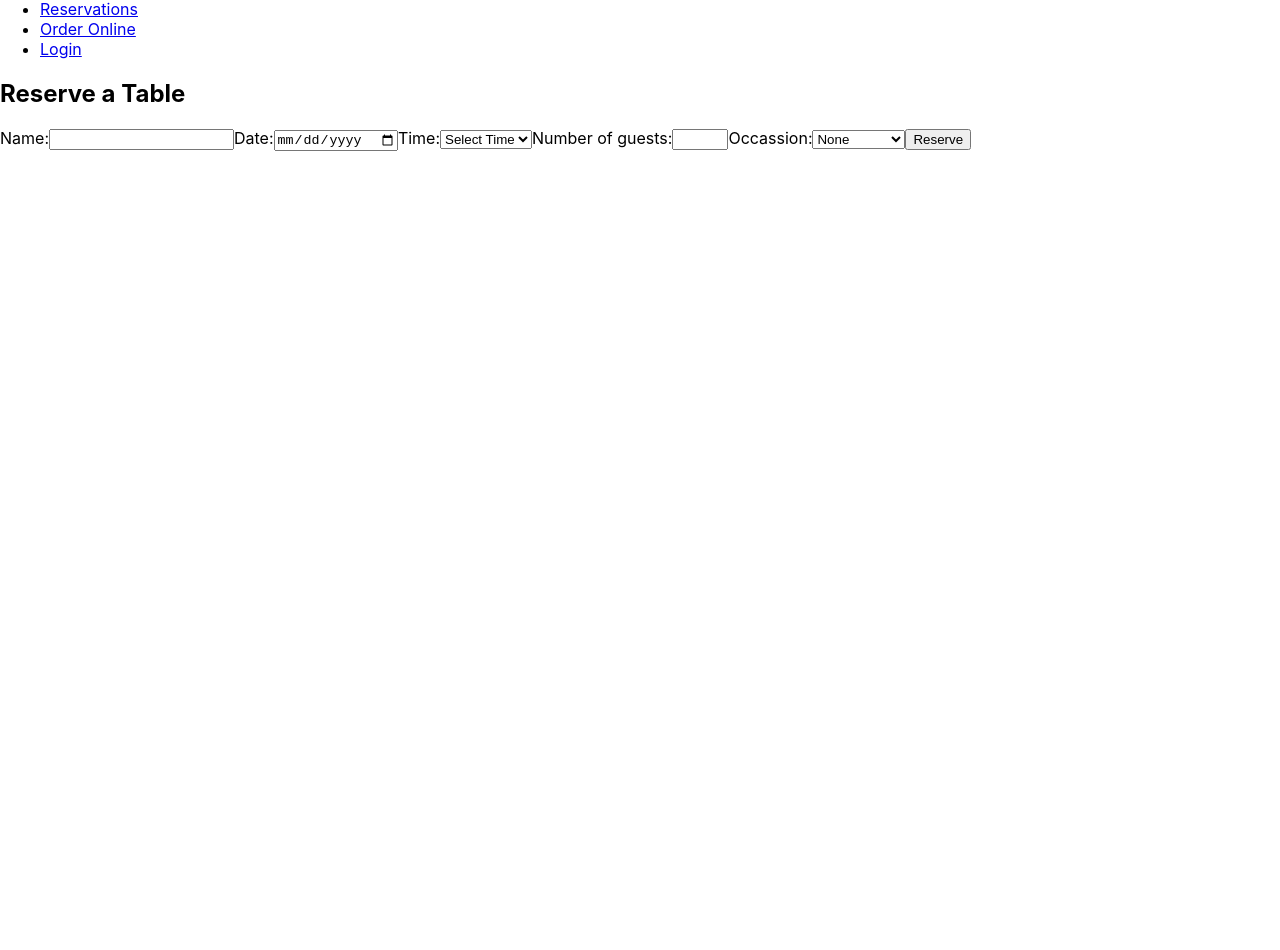
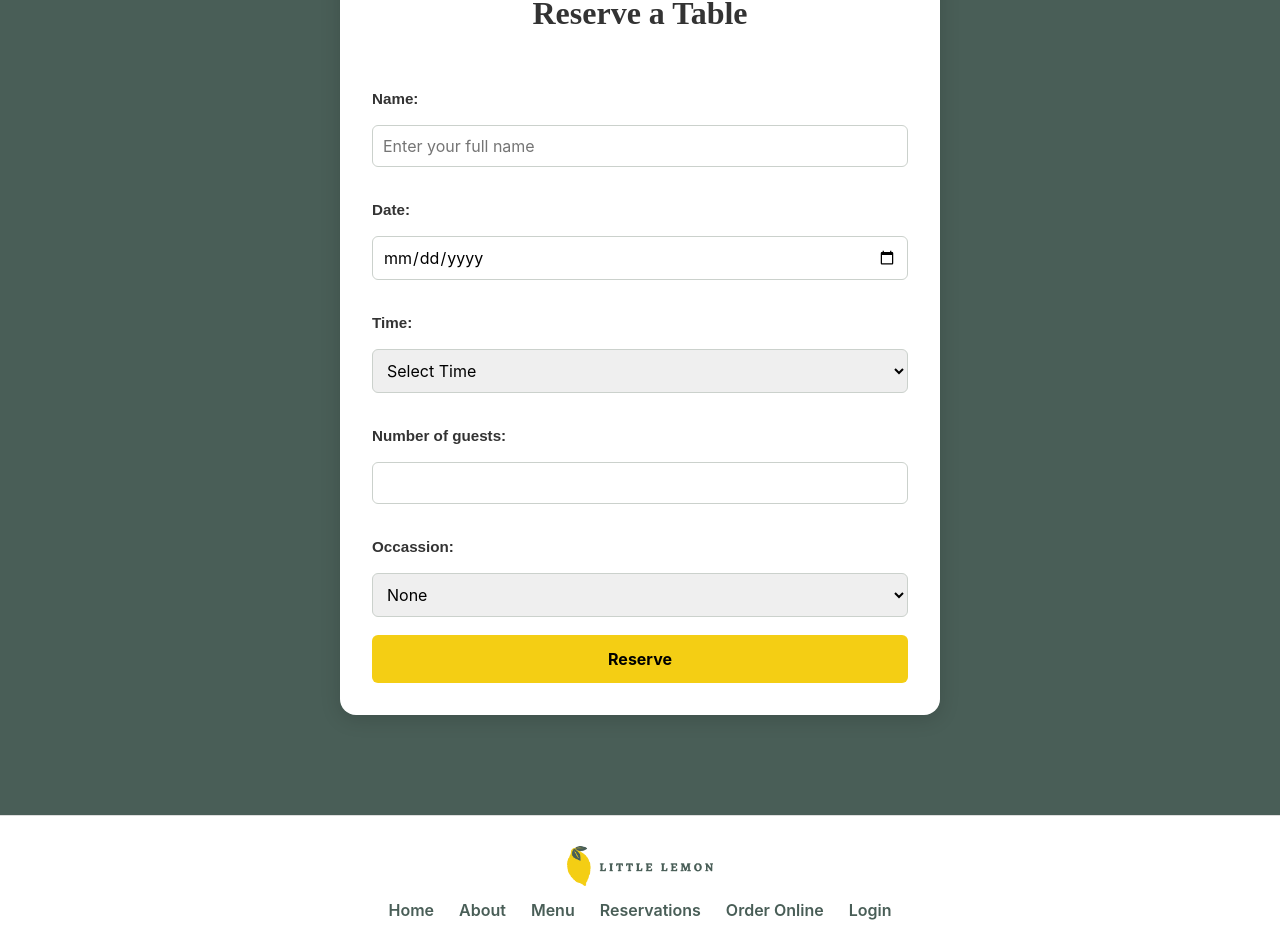
Before and after one commit to codingmusician99/littlelemon-finalproject, a React (Create React App) app: page / in a window 1280 px wide. Shown: the part 218-1168 px from the top of the page. Before the commit the page ends 800 px from the top, so only its background shows below. Built offline with nearby package versions, Linux system fonts and the light colour scheme.

Commit message:
changes to CSS and JS; added footer
changes to CSS and JS; added footer

```diff
--- a/src/App.css
+++ b/src/App.css
@@ -1,38 +1,160 @@
-.App {
+* {
+  margin: 0;
+  padding: 0;
+  box-sizing: border-box;
+  font-family: "Inter", sans-serif;
+}
+
+body {
+  background-color: #495E57;
+  color: #333;
+}
+
+/* -------------- HEADER ----------------- */
+header {
+  background-color: white;
+  padding: 20px 40px;
+  display: flex;
+  align-items: center;
+  justify-content: space-between;
+  border-bottom: 1px solid #ddd;
+}
+
+header img {
+  height: 60px;
+}
+
+nav ul {
+  list-style: none;
+  display: flex;
+  gap: 25px;
+}
+
+nav a {
+  text-decoration: none;
+  font-weight: 600;
+  color: #495e57;
+}
+
+nav a:hover {
+  color: #f4ce14;
+}
+
+/* ----------------- MAIN LAYOUT ------------------ */
+main {
+  max-width: 900px;
+  margin: 60px auto;
+  padding: 20px;
+}
+
+/* ---------------- FORM -------------------- */
+.bookingForm {
+  display: flex;
+  flex-direction: column;
+  gap: 18px;
+}
+
+.bookingForm label {
+  font-family: "Karla", sans-serif;
+  font-weight: 600;
+  font-size: 0.95rem;
+  margin-top: 1rem;
+  color: #333;
+}
+
+.booking-title {
+  text-align: center;
+  font-size: 2rem;
+  font-weight: 700;
+  margin-bottom: 1.5rem;
+  color: #333;
+  font-family: 'Markazi Text', serif;
+}
+
+.booking-section {
+  max-width: 600px;
+  margin: 0 auto;
+  padding: 2rem;
+  background: white;
+  border-radius: 16px;
+  box-shadow: 0 4px 20px rgba(0,0,0,0.15);
+}
+
+.bookingForm input,
+.bookingForm select {
+  padding: 10px;
+  border: 1px solid #cbd1cc;
+  border-radius: 6px;
+  font-size: 16px;
+}
+
+/*.bookingForm input:user-invalid,
+.bookingForm select:user-invalid {
+  border-color: #d9534f;
+}
+
+.bookingForm input:invalid:focus,
+.bookingForm select:invalid:focus {
+  border-color: #d9534f;
+}*/
+
+/* -------------------- SUBMIT BUTTON --------------------- */
+.bookingForm button {
+  padding: 14px;
+  background: #f4ce14;
+  border: none;
+  font-weight: bold;
+  border-radius: 6px;
+  cursor: pointer;
+  font-size: 16px;
+}
+
+.bookingForm button:hover {
+  background: #e0bb0f;
+}
+
+/* --------------------- FOOTER ----------------------- */
+footer {
+  background-color: white;
+  padding: 30px 40px;
+  margin-top: 80px;
+  border-top: 1px solid #ddd;
   text-align: center;
 }
 
-.App-logo {
-  height: 40vmin;
-  pointer-events: none;
+footer img {
+  height: 40px;
+  margin-bottom: 10px;
 }
 
-@media (prefers-reduced-motion: no-preference) {
-  .App-logo {
-    animation: App-logo-spin infinite 20s linear;
+footer nav ul {
+  justify-content: center;
+  gap: 25px;
+}
+
+/* ---------------------- RESPONSIVE -------------------- */
+@media (max-width: 768px) {
+  header {
+    flex-direction: column;
+    gap: 20px;
+  }
+
+  nav ul {
+    flex-wrap: wrap;
+    justify-content: center;
+  }
+
+  .booking-section {
+    padding: 25px;
   }
 }
 
-.App-header {
-  background-color: #282c34;
-  min-height: 100vh;
-  display: flex;
-  flex-direction: column;
-  align-items: center;
-  justify-content: center;
-  font-size: calc(10px + 2vmin);
-  color: white;
-}
+@media (max-width: 480px) {
+  header img {
+    height: 50px;
+  }
 
-.App-link {
-  color: #61dafb;
-}
-
-@keyframes App-logo-spin {
-  from {
-    transform: rotate(0deg);
-  }
-  to {
-    transform: rotate(360deg);
+  nav ul {
+    gap: 15px;
   }
 }
--- a/src/App.js
+++ b/src/App.js
@@ -1,6 +1,7 @@
 import './App.css';
 import Header from './Header';
 import BookingForm from './BookingForm';
+import Footer from './Footer';
 
 function App() {
   return (
@@ -9,6 +10,7 @@ function App() {
       <main>
         <BookingForm />
       </main>
+      <Footer />
     </>
   );
 }
--- a/src/BookingForm.js
+++ b/src/BookingForm.js
@@ -14,11 +14,14 @@ export default function BookingForm() {
     }
 
     return (
-        <form onSubmit={handleSubmit} className="bookingForm">
-            <h2>Reserve a Table</h2>
-            <lable>Name:</lable>
+        <section className="booking-section">
+            <form onSubmit={handleSubmit} className="bookingForm">
+            <h2 className="booking-title">Reserve a Table</h2>
+            <label>Name:</label>
             <input
+                id="name"
                 type="text"
+                placeholder="Enter your full name"
                 value={name}
                 onChange={(e) => setName(e.target.value)}
                 required
@@ -26,6 +29,7 @@ export default function BookingForm() {
 
             <label>Date:</label>
             <input
+                id="date"
                 type="date"
                 value={date}
                 onChange={(e) => setDate(e.target.value)}
@@ -33,7 +37,7 @@ export default function BookingForm() {
             />
 
             <label>Time:</label>
-            <select value={time} onChange={(e) => setTime(e.target.value)} required>
+            <select id="time" value={time} onChange={(e) => setTime(e.target.value)} required>
                 <option value="">Select Time</option>
                 <option>17:00</option>
                 <option>18:00</option>
@@ -44,6 +48,7 @@ export default function BookingForm() {
 
             <label>Number of guests:</label>
             <input
+                id="guests"
                 type="number"
                 min="1"
                 max="10"
@@ -53,6 +58,7 @@ export default function BookingForm() {
 
             <label>Occassion:</label>
             <select
+                id="occassion"
                 value={occassion}
                 onChange={(e) => setOccassion(e.target.value)}
             >
@@ -63,6 +69,7 @@ export default function BookingForm() {
 
             <button type="submit">Reserve</button>
 
-        </form>
+            </form>
+        </section>
     )
 }
--- /dev/null
+++ b/src/Footer.js
@@ -0,0 +1,14 @@
+import Nav from "./Nav";
+import logo from "./logo.jpg"
+
+export default function Footer() {
+    return (
+        <footer>
+            <img
+                src={logo}
+                alt="Little Lemon Logo"
+            />
+            <Nav />
+        </footer>
+    )
+}
```
